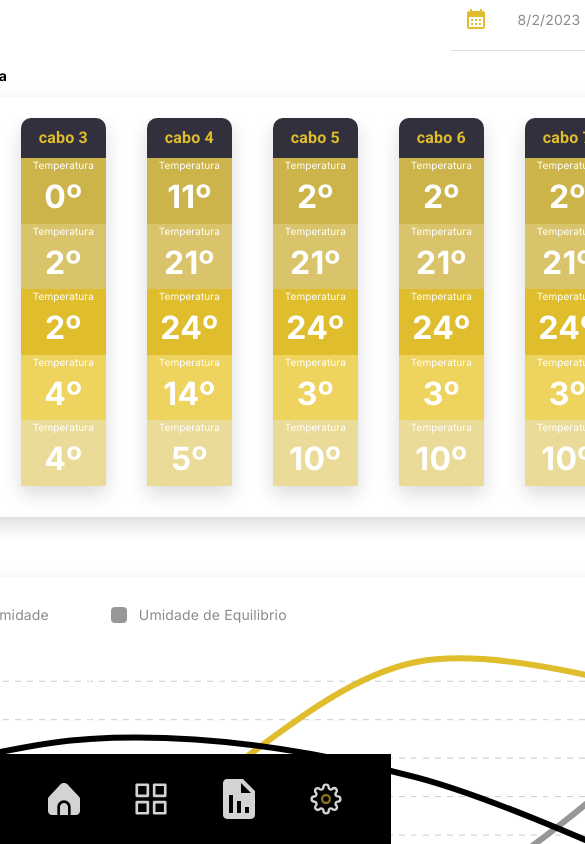
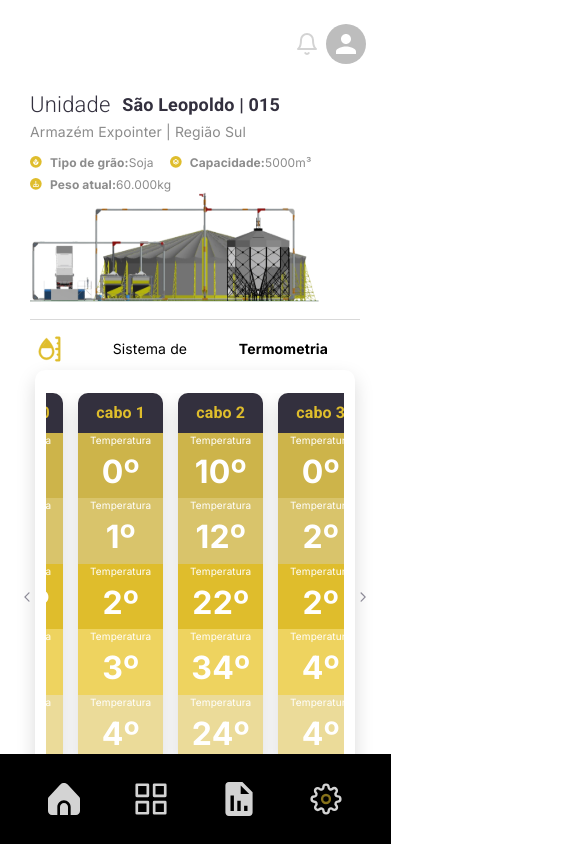
Before and after one commit to ArthurIN4Y/silos4yteste.github.io, a React (Create React App) app: page /dashboard-silo in a window 390 px wide. Shown: the top 844 px of the page, 585 px wide, since content can reach past the window. Built offline with nearby package versions, Linux system fonts and the light colour scheme.

Commit message:
feat: responsividade
feito algumas alterações para melhor responsividade da aplicação

```diff
--- a/src/components/Input/style.ts
+++ b/src/components/Input/style.ts
@@ -4,8 +4,4 @@ export const Style = ((width: string | undefined, borderRadius: string | undefin
     'border-radius': borderRadius ? borderRadius : '10px',
     'width': width ? width : '379px',
     'box-shadow': boxShadow ? boxShadow : "none",
-
-    '@media (max-width: 600px)': {
-        width: '220px',
-    }
 }))
--- a/src/components/meteriology-card/styles.ts
+++ b/src/components/meteriology-card/styles.ts
@@ -12,6 +12,7 @@ export const BackgroundContainer = styled(Box)({
     "@media (max-width: 768px)": {
         width: '310px',
         padding: '8px',
+        marginBottom: '112px',
     }
 });
 
--- a/src/components/settings-maintance-card/styles.ts
+++ b/src/components/settings-maintance-card/styles.ts
@@ -12,7 +12,7 @@ export const Container = {
     '@media (max-width: 768px)': {
         width: '320px',
         padding: '8px',
-        marginBottom: '82px',
+        marginBottom: '112px',
         height: 'auto'
     }
 }
--- a/src/components/sidebar/index.tsx
+++ b/src/components/sidebar/index.tsx
@@ -110,7 +110,6 @@ export const SideBar = () => {
       Icon: ReportIcon,
       IconSelected: ReportIcon,
       Text: "Home",
-      url: "/#",
     },
     {
       Icon: GearIcon,
--- a/src/pages/dashboard-silo/index.tsx
+++ b/src/pages/dashboard-silo/index.tsx
@@ -218,9 +218,10 @@ export const DashboardSilo = () => {
 
   return (
     <>
-      {size ? (
+      {window.innerWidth < 600 ? (
         <>
           <s.ContainerMain>
+            <SideBar/>
             <s.ContainerHeader>
               <img src={BellIcon} alt="Bell icon" />
               <UserMenu haveAvatar />
@@ -322,9 +323,6 @@ export const DashboardSilo = () => {
                 />
               </s.ContainerTitle>
               <MeteriologyCard />
-              <Box mt={7}>
-                <Footer />
-              </Box>
             </s.ContainerBody>
           </s.ContainerMain>
         </>
--- a/src/pages/dashboard-silo/styles.ts
+++ b/src/pages/dashboard-silo/styles.ts
@@ -40,7 +40,7 @@ export const ContainerScroll = styled(Box)({
     overflowY: "hidden",
     scrollBehavior: "smooth",
     ':-webkit-overflow-scrolling': "touch",
-    marginLeft: "-16px",
+    marginLeft: "30px",
 })
 
 export const ContainerGroupStatus = styled(Box)({
--- a/src/pages/map/index.tsx
+++ b/src/pages/map/index.tsx
@@ -71,18 +71,6 @@ export const MapPage = () => {
     setOnOpen((prevState) => !prevState);
   };
 
-  // const resize = () => {
-  //   window.addEventListener("resize", () => {
-  //     if (window.innerWidth < 768) {
-  //       setWidth(true);
-  //     } else setWidth(false);
-  //   });
-  // };
-
-  // useEffect(() => {
-  //   resize();
-  // }, []);
-
   return (
     <>
       <MapContainer
@@ -117,6 +105,7 @@ export const MapPage = () => {
                 <Input
                   placeholder="Pesquise o id do Silo"
                   backgroundColor="#FFF"
+                  width={window.innerWidth > 600 ? "auto" : "310px"}
                 />
                 <IconButton
                   aria-label="menu"
--- a/src/pages/map/styles.ts
+++ b/src/pages/map/styles.ts
@@ -22,7 +22,7 @@ export const ContainerFilters = styled(Box)({
     marginLeft: "32px",
 
     '@media (max-width: 600px)': {
-        marginLeft: "-30px",
+        marginLeft: "-80px",
     }
 })
 
@@ -75,6 +75,10 @@ export const ButtonMenuContainer = styled(Box)({
     width: "auto",
     height: "24px",
     boxShadow: "0px 8px 19px rgba(0, 0, 0, 0.15) ",
+
+    '@media (max-width: 600px)': {
+        height: '51px'
+    }
 })
 
 export const UserLocationContainer = styled(Box)({
--- a/src/pages/settings/index.tsx
+++ b/src/pages/settings/index.tsx
@@ -31,19 +31,10 @@ export const SettingsPage = () => {
     <Box
       sx={{ display: "flex", justifyContent: "center", alignItems: "center" }}
     >
-      {width ? (
-        <>
-          <Footer />
-        </>
-      ) : (
-        <>
-          <SideBar />
-        </>
-      )}
-
+      <SideBar />
       <s.ContainerMain>
         <Box sx={s.Header} mb={1}>
-          {width ? (
+          {window.innerWidth < 600 ? (
             <>
               <Box
                 sx={{
--- a/src/pages/settings/styles.ts
+++ b/src/pages/settings/styles.ts
@@ -7,7 +7,7 @@ export const ContainerMain = styled(Box)({
     marginLeft: '32px',
 
     '@media (max-width: 768px)': {
-        marginLeft: '0px',
+        marginLeft: '-90px',
     }
 })
 
@@ -20,7 +20,6 @@ export const Header = {
     '@media (max-width: 768px)': {
         justifyContent: "space-around",
         alignItems: "center",
-
     }
 }
 
```
Also changed, not shown: src/assets/icons/report_icon.svg.
